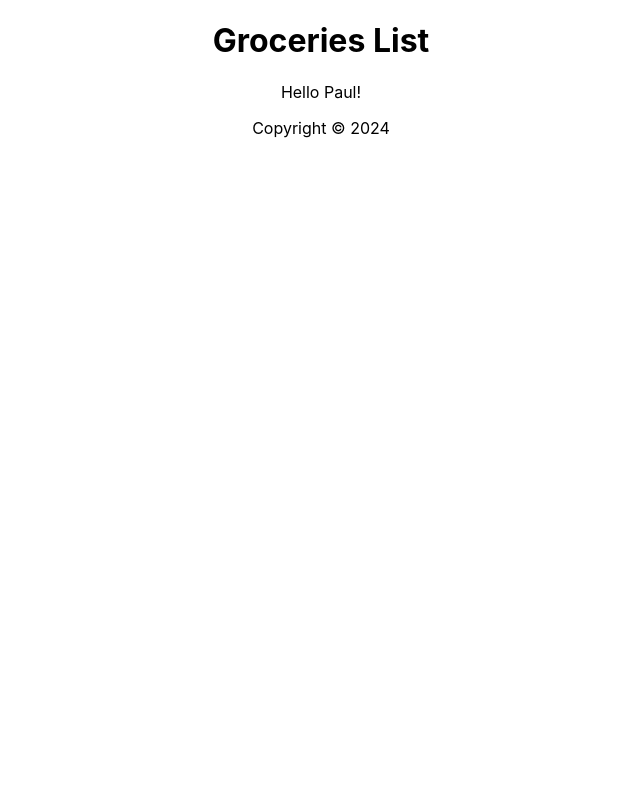
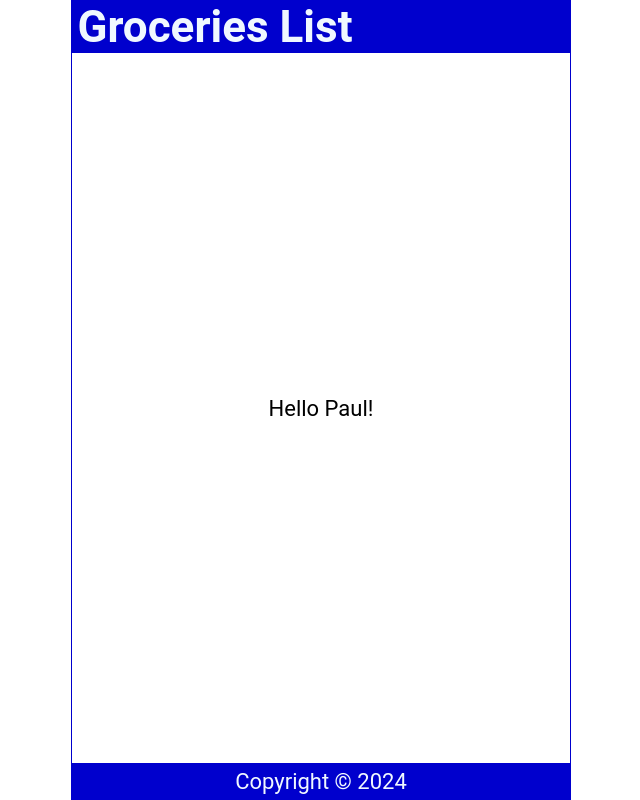
Before and after one commit to richardyhayashi/react-tutorials, a React (Create React App) app in the folder src/react-full-course-gray/: page / in a window 1280 px wide. Shown: the whole page, without its empty margins (319-959 px from the left). Built offline with nearby package versions, Linux system fonts and the light colour scheme.

Commit message:
Finished Section 4.

```diff
--- a/src/react-full-course-gray/src/App.css
+++ /dev/null
@@ -1,38 +0,0 @@
-.App {
-  text-align: center;
-}
-
-.App-logo {
-  height: 40vmin;
-  pointer-events: none;
-}
-
-@media (prefers-reduced-motion: no-preference) {
-  .App-logo {
-    animation: App-logo-spin infinite 20s linear;
-  }
-}
-
-.App-header {
-  background-color: #282c34;
-  min-height: 100vh;
-  display: flex;
-  flex-direction: column;
-  align-items: center;
-  justify-content: center;
-  font-size: calc(10px + 2vmin);
-  color: white;
-}
-
-.App-link {
-  color: #61dafb;
-}
-
-@keyframes App-logo-spin {
-  from {
-    transform: rotate(0deg);
-  }
-  to {
-    transform: rotate(360deg);
-  }
-}
--- a/src/react-full-course-gray/src/App.js
+++ b/src/react-full-course-gray/src/App.js
@@ -1,4 +1,3 @@
-import './App.css';
 import Content from './components/Content';
 import Footer from './components/Footer';
 import Header from './components/Header';
--- a/src/react-full-course-gray/src/index.css
+++ b/src/react-full-course-gray/src/index.css
@@ -1,13 +1,59 @@
+* {
+  margin: 0;
+  padding: 0;
+  box-sizing: border-box;
+}
+
+html {
+  font-size: 22px;
+}
+
 body {
-  margin: 0;
-  font-family: -apple-system, BlinkMacSystemFont, 'Segoe UI', 'Roboto', 'Oxygen',
+  min-height: 100vh;
+  font-family: 'Roboto', 'Oxygen',
     'Ubuntu', 'Cantarell', 'Fira Sans', 'Droid Sans', 'Helvetica Neue',
     sans-serif;
   -webkit-font-smoothing: antialiased;
   -moz-osx-font-smoothing: grayscale;
 }
 
-code {
-  font-family: source-code-pro, Menlo, Monaco, Consolas, 'Courier New',
-    monospace;
+.App {
+  display: flex;
+  flex-direction: column;
+  justify-content: center;
+  align-items: center;
+  height: 100vh;
+  width: 100%;
+  max-width: 500px;
+  border: 1px solid mediumblue;
+  margin: auto;
 }
+
+header {
+  width: 100%;
+  padding: 0 0.25em;
+  background-color: mediumblue;
+  color: aliceblue;
+  display: flex;
+  justify-content: space-between;
+  align-items: center;
+}
+
+main {
+  width: 100%;
+  display: flex;
+  flex-direction: column;
+  flex-grow: 1;
+  justify-content: center;
+  align-items: center;
+  overflow-y: auto;
+}
+
+footer {
+  width: 100%;
+  padding: 0.25em;
+  background-color: mediumblue;
+  color: aliceblue;
+  display: grid;
+  place-content: center;
+}
```
Also changed, not shown: src/react-full-course-gray/src/logo.svg (deleted), 1 other file (tests, documents, lock files or other folders).
